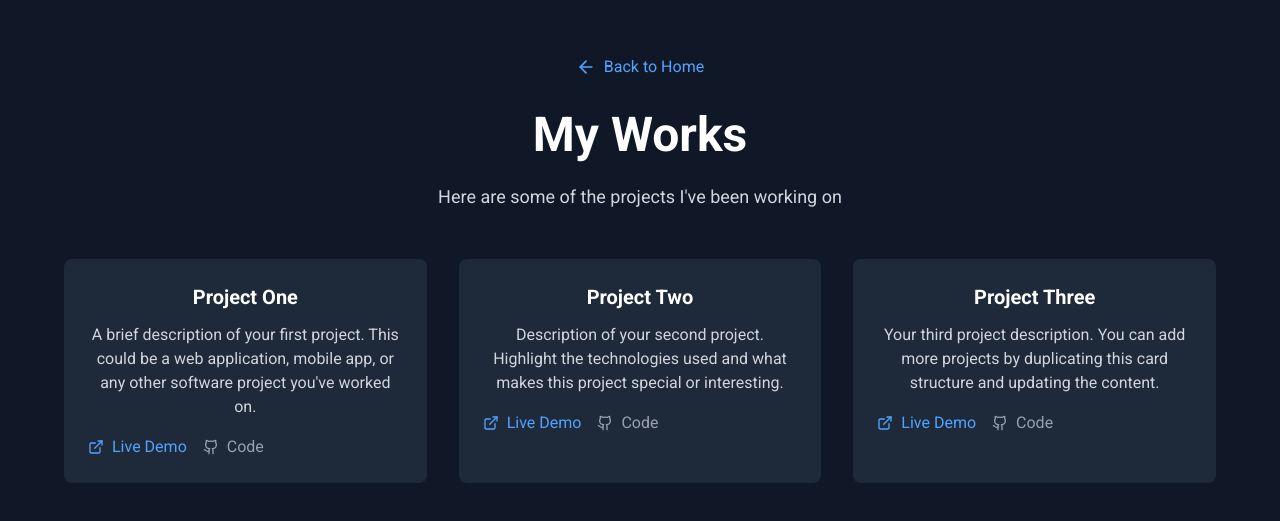
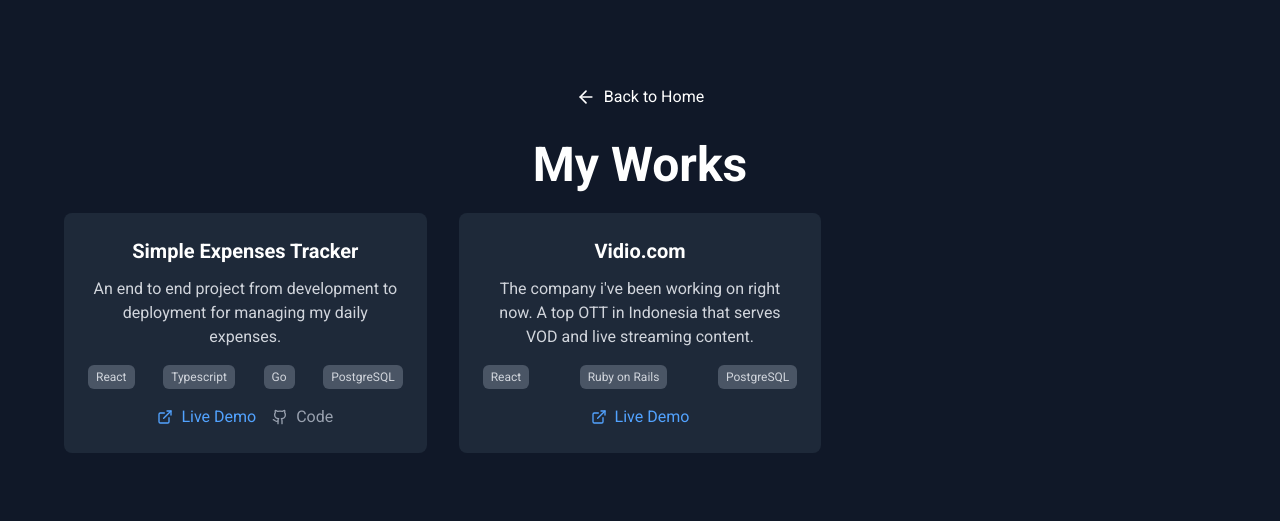
Before and after one commit to pukuri/self-landing-page, a React (Vite) app: page /works in a window 1280 px wide. Shown: the part 131-652 px from the top of the page. Built offline with nearby package versions, Linux system fonts and the light colour scheme.

Commit message:
add works page

```diff
--- a/src/pages/About.tsx
+++ b/src/pages/About.tsx
@@ -15,7 +15,6 @@ function About() {
       Conducted regular 1-on-1 sessions with team members, mentees, and interns to foster growth and knowledge sharing.
       Streamlined CMS content setup using Rails for efficiency, while optimizing cloud platform storage, CDN delivery costs, and overall infrastructure economics.`,
       icon: Briefcase,
-      orgColor: "text-blue-400"
     },
     {
       title: "Full-Stack Engineer",
@@ -27,7 +26,6 @@ function About() {
 
       Contributed significantly to migrating server infrastructure from AWS to Google Cloud Platform.`,
       icon: Briefcase,
-      orgColor: "text-blue-400"
     },
     {
       title: "UI & Frontend Engineer",
@@ -35,7 +33,6 @@ function About() {
       period: "2016 - 2018",
       description: "Develop UI front end for numerous websites including news and e-commerce platforms.",
       icon: Briefcase,
-      orgColor: "text-blue-400"
     },
     {
       title: "Computer Science Degree",
@@ -43,7 +40,6 @@ function About() {
       period: "2012 - 2016",
       description: "Foundation in computer science, algorithms, and software engineering principles.",
       icon: GraduationCap,
-      orgColor: "text-green-400"
     }
   ];
 
@@ -77,7 +73,7 @@ function About() {
               {journeyItems.map((item, index) => (
                 <div key={index} className={`flex items-center ${index % 2 === 0 ? '' : 'flex-row-reverse'}`}>
                   <div className={`w-5/12 ${index % 2 === 0 ? 'pr-8 text-right' : 'pl-8 text-left'}`}>
-                    <div className="bg-gray-800 p-6 rounded-lg shadow-lg hover:bg-gray-750 transition-colors">
+                    <div className="bg-gray-800 p-6 rounded-lg shadow-lg hover:bg-gray-700 transition-colors">
                       <div className={`flex items-center ${index % 2 === 0 ? 'justify-end' : 'justify-start'} mb-3`}>
                         <div className={`flex items-center ${index % 2 === 0 ? 'flex-row-reverse' : 'flex-row'}`}>
                           <div className={`p-2 rounded-full bg-gray-300 ${index % 2 === 0 ? 'ml-3' : 'mr-3'}`}>
@@ -90,7 +86,7 @@ function About() {
                         </div>
                       </div>
                       <h3 className="text-xl font-semibold mb-2">{item.title}</h3>
-                      <h4 className={`text-lg font-medium ${item.orgColor} mb-3`}>{item.organization}</h4>
+                      <h4 className={`text-lg font-medium text-blue-400 mb-3`}>{item.organization}</h4>
                       <p className="text-gray-300 leading-relaxed whitespace-pre-line">{item.description}</p>
                     </div>
                   </div>
--- a/src/pages/Home.tsx
+++ b/src/pages/Home.tsx
@@ -9,7 +9,7 @@ function Home() {
     const interval = setInterval(() => {
       const titles = ['Fullstack Engineer', 'Frontend Engineer', 'Backend Engineer', 'Engineering Manager', 'Web Developer']
       setTitle(titles[Math.floor(Math.random()*titles.length)])
-    }, 3000)
+    }, 2000)
 
     return () => {
       clearInterval(interval)
@@ -36,7 +36,7 @@ function Home() {
 
         <div className="flex justify-center mt-8 space-x-4">
           <Link to="/about" className="px-6 py-3 hover:underline">About Me</Link>
-          {/* <Link to="/works" className="px-6 py-3 hover:underline">My Works</Link> */}
+          <Link to="/works" className="px-6 py-3 hover:underline">My Works</Link>
         </div>
 
       </div>
--- a/src/pages/Works.tsx
+++ b/src/pages/Works.tsx
@@ -2,95 +2,67 @@ import { ArrowLeft, ExternalLink, Github } from "lucide-react";
 import { Link } from "react-router-dom";
 
 function Works() {
+  const projects = [
+    {
+      title: "Simple Expenses Tracker",
+      description: "An end to end project from development to deployment for managing my daily expenses.",
+      liveUrl: "https://expenses.fachriakbarr.com",
+      codeUrl: "https://github.com/pukuri/expenses",
+      technologies: ["React", "Typescript", "Go", "PostgreSQL"]
+    },
+    {
+      title: "Vidio.com",
+      description: "The company i've been working on right now. A top OTT in Indonesia that serves VOD and live streaming content.",
+      liveUrl: "https://www.vidio.com",
+      codeUrl: "",
+      technologies: ["React", "Ruby on Rails", "PostgreSQL"]
+    }
+  ];
+
   return (
     <div className="min-h-screen bg-gray-900 flex flex-col justify-center items-center px-4">
       <div className="text-center text-white max-w-6xl">
-        <Link
-          to="/"
-          className="inline-flex items-center text-blue-400 hover:text-blue-300 mb-8 transition-colors"
-        >
+        <Link to="/" className="inline-flex items-center mb-8 hover:underline">
           <ArrowLeft className="w-5 h-5 mr-2" />
           Back to Home
         </Link>
 
         <h1 className="text-5xl font-bold mb-6">My Works</h1>
-        <p className="text-lg mb-12 text-gray-300">
-          Here are some of the projects I've been working on
+
+        <div className="grid grid-cols-1 md:grid-cols-2 lg:grid-cols-3 gap-8">
+          {projects.map((project, index) => (
+            <div key={index} className="bg-gray-800 rounded-lg p-6 hover:bg-gray-700 transition-colors">
+              <h3 className="text-xl font-semibold mb-3">{project.title}</h3>
+              <p className="text-gray-300 mb-4 whitespace-pre-line">
+                {project.description}
               </p>
 
-        <div className="grid grid-cols-1 md:grid-cols-2 lg:grid-cols-3 gap-8">
-          {/* Placeholder project cards */}
-          <div className="bg-gray-800 rounded-lg p-6 hover:bg-gray-750 transition-colors">
-            <h3 className="text-xl font-semibold mb-3">Project One</h3>
-            <p className="text-gray-300 mb-4">
-              A brief description of your first project. This could be a web application,
-              mobile app, or any other software project you've worked on.
-            </p>
-            <div className="flex items-center space-x-4">
-              <a
-                href="#"
-                className="inline-flex items-center text-blue-400 hover:text-blue-300 transition-colors"
+              <div className="flex flex-wrap justify-between gap-2 mb-4">
+                {project.technologies.map((tech, techIndex) => (
+                  <span
+                    key={techIndex}
+                    className="px-2 py-1 bg-gray-600 text-gray-300 text-xs rounded-md"
                   >
+                    {tech}
+                  </span>
+                ))}
+              </div>
+
+              <div className="flex justify-center items-center space-x-4">
+                <a href={project.liveUrl} target="_blank" className="inline-flex items-center text-blue-400 hover:text-blue-300 transition-colors">
                   <ExternalLink className="w-4 h-4 mr-2" />
                   Live Demo
                 </a>
-              <a
-                href="#"
-                className="inline-flex items-center text-gray-400 hover:text-gray-300 transition-colors"
-              >
+                {
+                  project.codeUrl &&
+                  <a href={project.codeUrl} target="_blank" className="inline-flex items-center text-gray-400 hover:text-gray-300 transition-colors" >
                     <Github className="w-4 h-4 mr-2" />
                     Code
                   </a>
+                }
               </div>
             </div>
-
-          <div className="bg-gray-800 rounded-lg p-6 hover:bg-gray-750 transition-colors">
-            <h3 className="text-xl font-semibold mb-3">Project Two</h3>
-            <p className="text-gray-300 mb-4">
-              Description of your second project. Highlight the technologies used
-              and what makes this project special or interesting.
-            </p>
-            <div className="flex items-center space-x-4">
-              <a
-                href="#"
-                className="inline-flex items-center text-blue-400 hover:text-blue-300 transition-colors"
-              >
-                <ExternalLink className="w-4 h-4 mr-2" />
-                Live Demo
-              </a>
-              <a
-                href="#"
-                className="inline-flex items-center text-gray-400 hover:text-gray-300 transition-colors"
-              >
-                <Github className="w-4 h-4 mr-2" />
-                Code
-              </a>
-            </div>
-          </div>
-
-          <div className="bg-gray-800 rounded-lg p-6 hover:bg-gray-750 transition-colors">
-            <h3 className="text-xl font-semibold mb-3">Project Three</h3>
-            <p className="text-gray-300 mb-4">
-              Your third project description. You can add more projects by
-              duplicating this card structure and updating the content.
-            </p>
-            <div className="flex items-center space-x-4">
-              <a
-                href="#"
-                className="inline-flex items-center text-blue-400 hover:text-blue-300 transition-colors"
-              >
-                <ExternalLink className="w-4 h-4 mr-2" />
-                Live Demo
-              </a>
-              <a
-                href="#"
-                className="inline-flex items-center text-gray-400 hover:text-gray-300 transition-colors"
-              >
-                <Github className="w-4 h-4 mr-2" />
-                Code
-              </a>
-            </div>
-          </div>
+          ))}
         </div>
       </div>
     </div>
```
Lines whose indentation alone changed are shown as unchanged.
